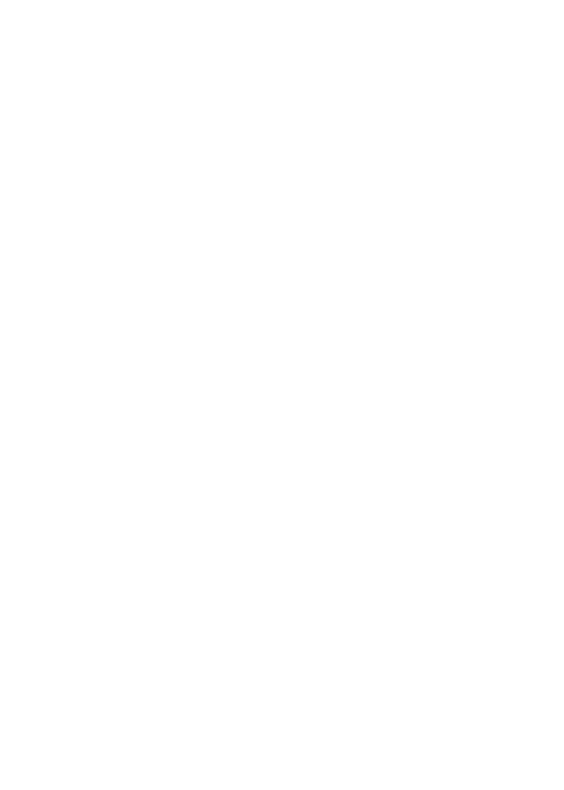
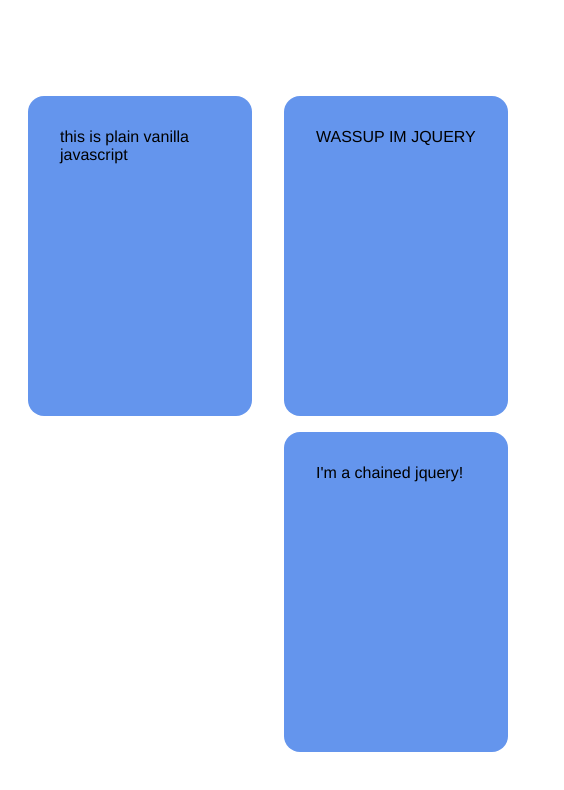
Before and after one commit to leahgwin/jQueryLesson, a plain HTML site: page index.html in a window 1280 px wide. Shown: the full height of the page, 252-816 px from the left. Drawn offline with nearby package versions, Linux system fonts and the light colour scheme.

Commit message:
pushing up code walked through in class

```diff
--- a/index.html
+++ b/index.html
@@ -19,6 +19,11 @@
       <div id="jquery-container"></div>
     </div>
 
+    <script
+      src="https://code.jquery.com/jquery-3.3.1.js"
+      integrity="sha256-2Kok7MbOyxpgUVvAk/HJ2jigOSYS2auK4Pfzbm7uH60="
+      crossorigin="anonymous"
+    ></script>
     <script src="script.js"></script>
   </body>
 </html>
--- a/script.js
+++ b/script.js
@@ -9,17 +9,37 @@
 // // First, let's go through the basic process of creating and appending an element with vanilla JavaScript and jquery
 
 // create a new div
+const vanilla = document.createElement("div");
+
+const $jMagic = $("<div>");
 
 // Give your div some text
+vanilla.textContent = "this is plain vanilla javascript";
+
+$jMagic.text("WASSUP IM JQUERY");
 
 // Give it a class of "box"
+vanilla.classList.add("box");
+
+$jMagic.addClass("box");
 
 // give vanilla an id of "box-a"
+vanilla.id = "box-a";
+// give jquery an id of "box-b"
+$jMagic.attr("id", "box-b");
 
-// give jquery an id of "box-b"
+// append it to the DOM (VANILLA JS)
+const containerVanilla = document.querySelector("#vanilla-container");
+containerVanilla.appendChild(vanilla);
 
-// append it to the DOM
+// append it to the DOM (jQuery)
+$jMagic.appendTo($("#jquery-container"));
 
 // There are lot of ways to append things with jQuery! I personally like .appendTo() and .prependTo() a lot because they're nice when you want to chain jQuery methods.
 
 // Now let's look at it all chained in one line!!
+$("<div>")
+  .text("I'm a chained jquery!")
+  .addClass("box")
+  .attr("id", "box-b")
+  .appendTo($("#jquery-container"));
```
